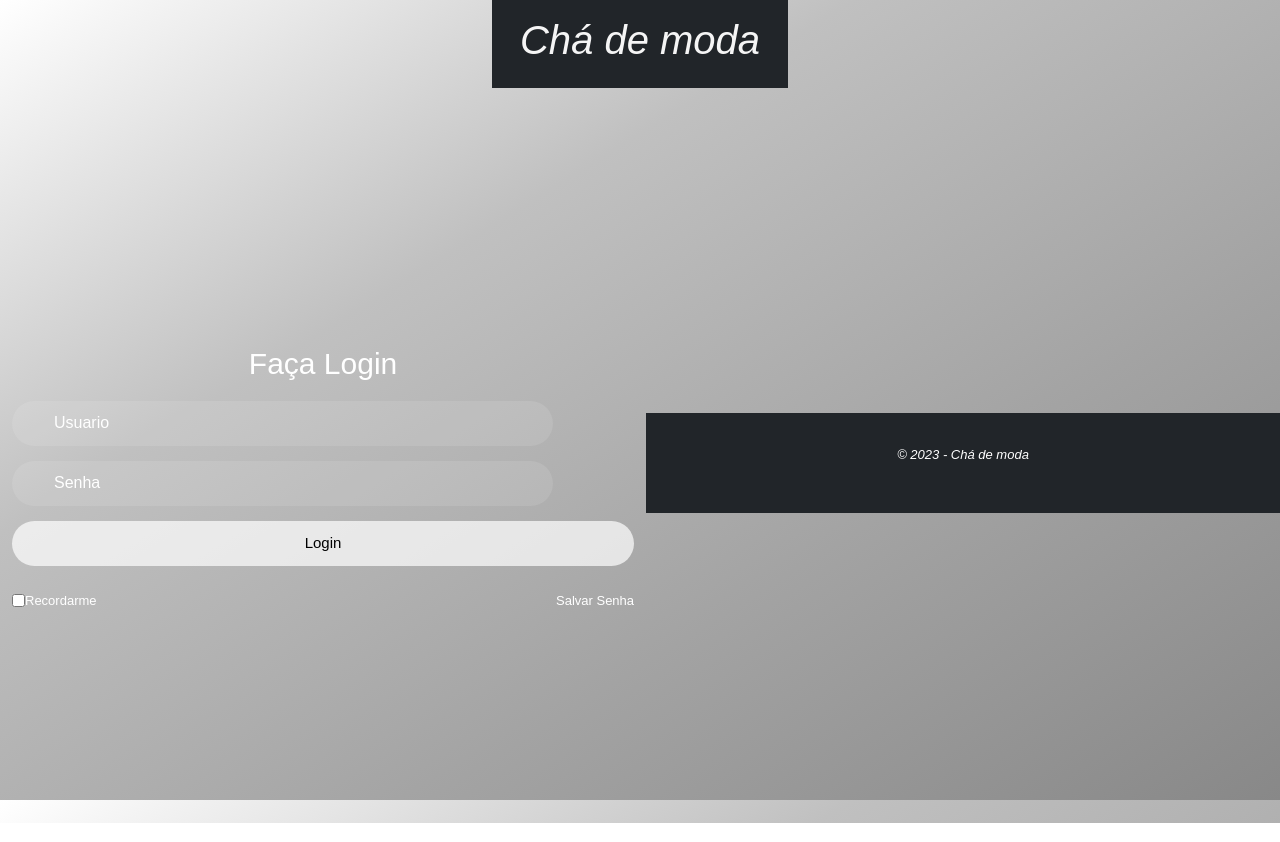
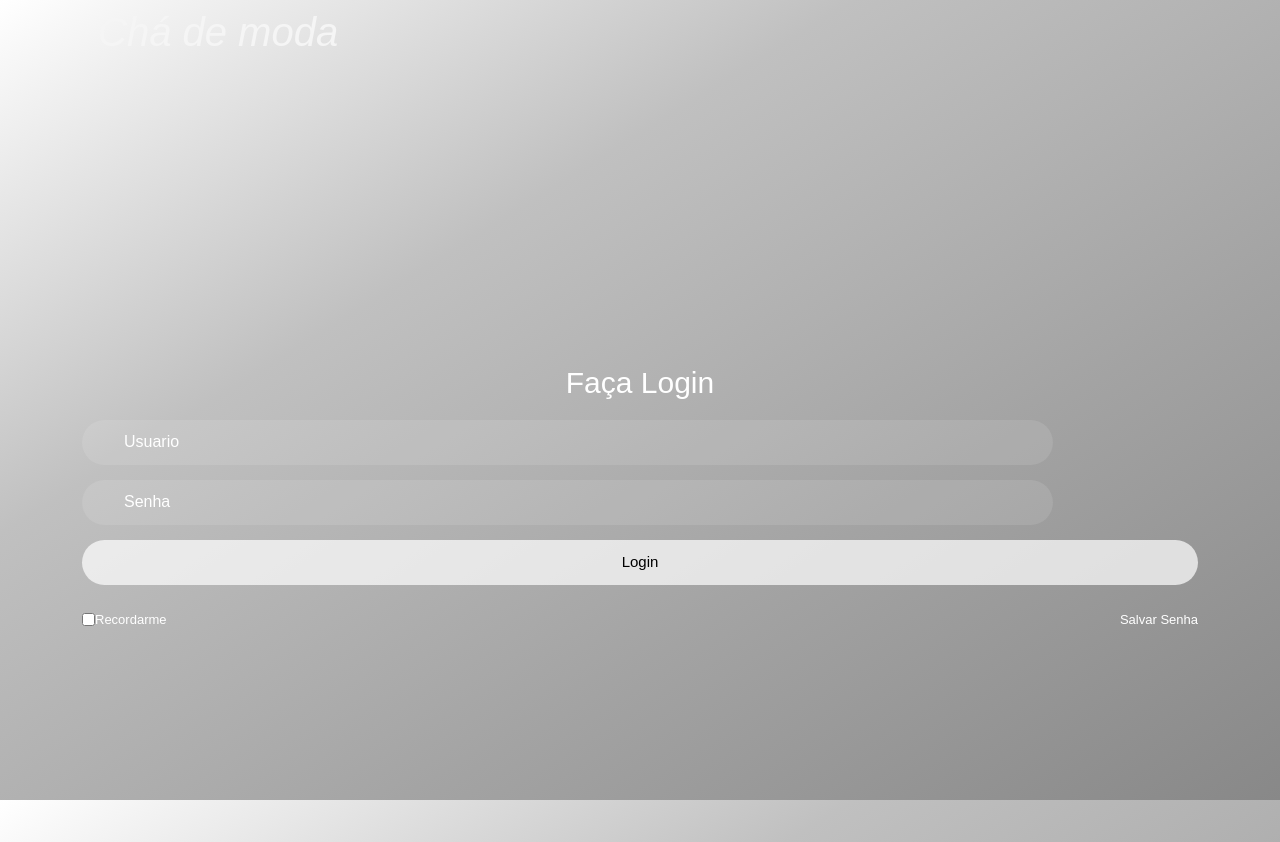
Before and after one commit to KSB102030/Chademoda, a plain HTML site: page index.html in a window 1280 px wide. Drawn offline with nearby package versions, Linux system fonts and the light colour scheme.

Commit message:
Update index.html

```diff
--- a/index.html
+++ b/index.html
@@ -10,7 +10,6 @@
 <body class="fundo">
 
 <header>
-  <nav class="navbar navbar-expand-lg navbar-dark bg-dark">
     <div class="container">
       <a onclick="document.location='index.html'" class="nav-link" id="logo">
         <h1>Chá de moda</h1></a>
@@ -19,7 +18,6 @@
       </button>
 
     </div>
-  </nav>
   </header>
             <div class="box">
         <div class="container">
@@ -83,19 +81,8 @@
           }
       </script>
 
-      <div class="vazio">
-      </div>
-
     <script src="https://code.jquery.com/jquery-3.3.1.slim.min.js" integrity="sha384-q8i/X+965DzO0rT7abK41JStQIAqVgRVzpbzo5smXKp4YfRvH+8abtTE1Pi6jizo" crossorigin="anonymous"></script>
     <script src="https://cdnjs.cloudflare.com/ajax/libs/popper.js/1.14.3/umd/popper.min.js" integrity="sha384-ZMP7rVo3mIykV+2+9J3UJ46jBk0WLaUAdn689aCwoqbBJiSnjAK/l8WvCWPIPm49" crossorigin="anonymous"></script>
     <script src="https://stackpath.bootstrapcdn.com/bootstrap/4.1.3/js/bootstrap.min.js" integrity="sha384-ChfqqxuZUCnJSK3+MXmPNIyE6ZbWh2IMqE241rYiqJxyMiZ6OW/JmZQ5stwEULTy" crossorigin="anonymous"></script>
-
-    <footer class="py-4 bg-dark text-white" id="rpegeral">
-      <div class="container">
-        <div class="text-center py-2">
-          <p> &copy; 2023 - Chá de moda</p>
-        </div>
-      </div>
-    </footer>
 </body>
 </html>
```
